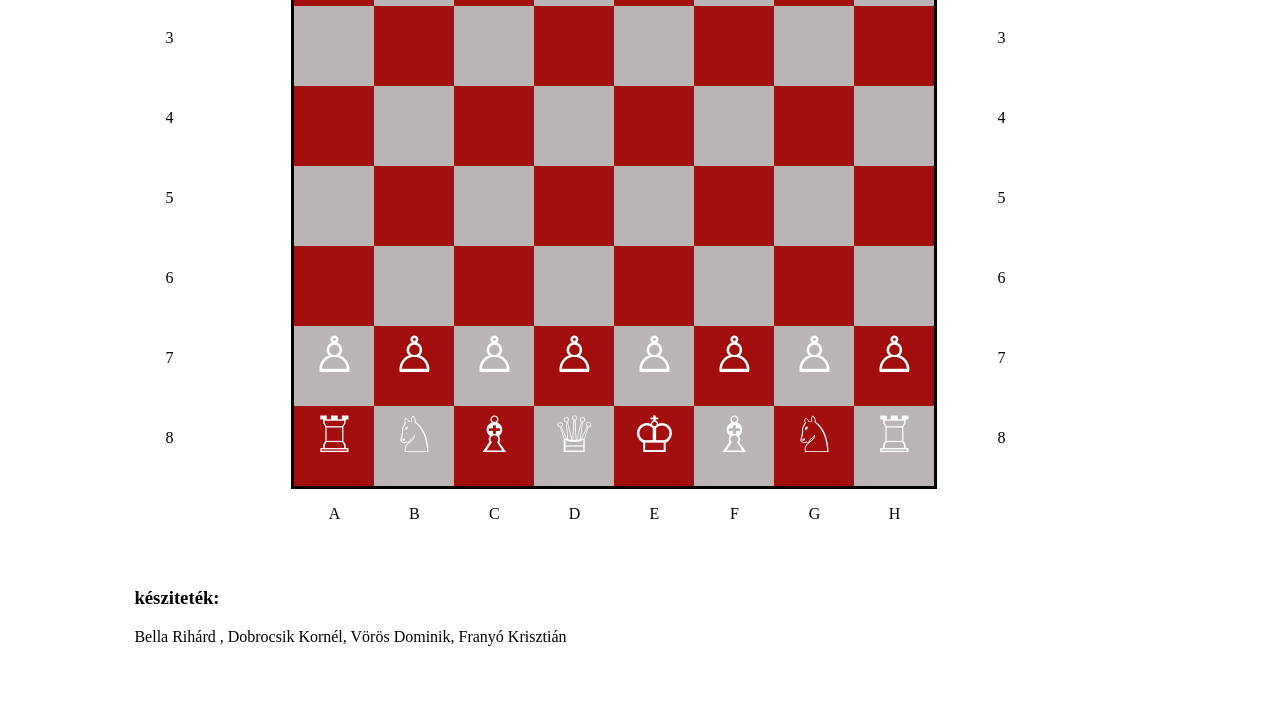
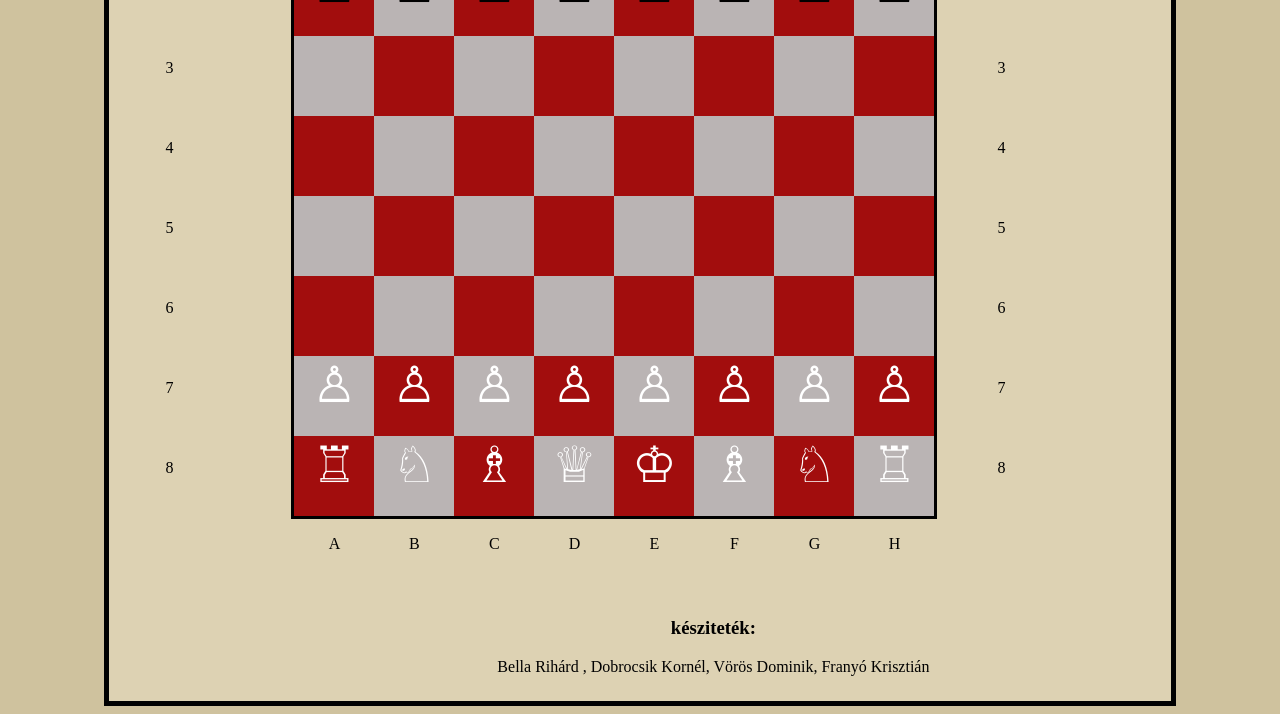
Before and after one commit to Sivatagi-Roham-Csigak-B-D-V/Sakk_Beadando, a plain HTML site: page index.html in a window 1280 px wide. Shown: the part 426-1140 px from the top of the page. Before the commit the page ends 1080 px from the top, so only its background shows below. Drawn offline with nearby package versions, Linux system fonts and the light colour scheme.

Commit message:
háttér + main border

```diff
--- a/style.css
+++ b/style.css
@@ -9,9 +9,15 @@ main{
                          "sz2 sz2 sz2 as as"
                          "f f f f f";
     margin: auto;
+    background-color: rgb(221, 210, 179);
+    padding:25px;
+    border: solid black 5px;
 }
 header{
     grid-area: h;
+}
+body{
+    background-color: rgb(207, 194, 158);
 }
 nav{
     grid-area: n;
@@ -33,6 +39,7 @@ aside{
     padding-right: 30px;
 
     height: fit-content;
+    width: fit-content;
 
 }
 
@@ -79,6 +86,10 @@ section{
     width: 80px;
     height: 80px;
     float: right;
+}
+h1,h3,footer{
+    text-align: center;
+
 }
 
 
```
